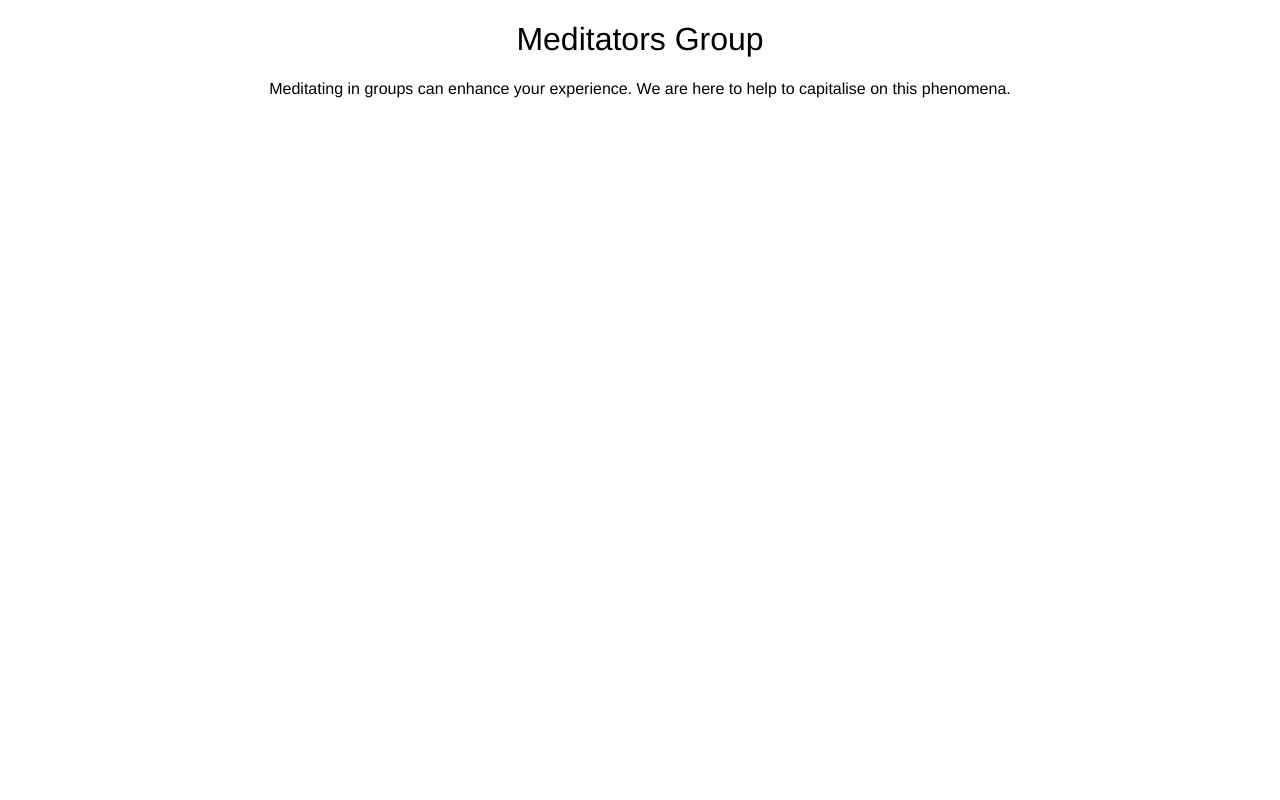
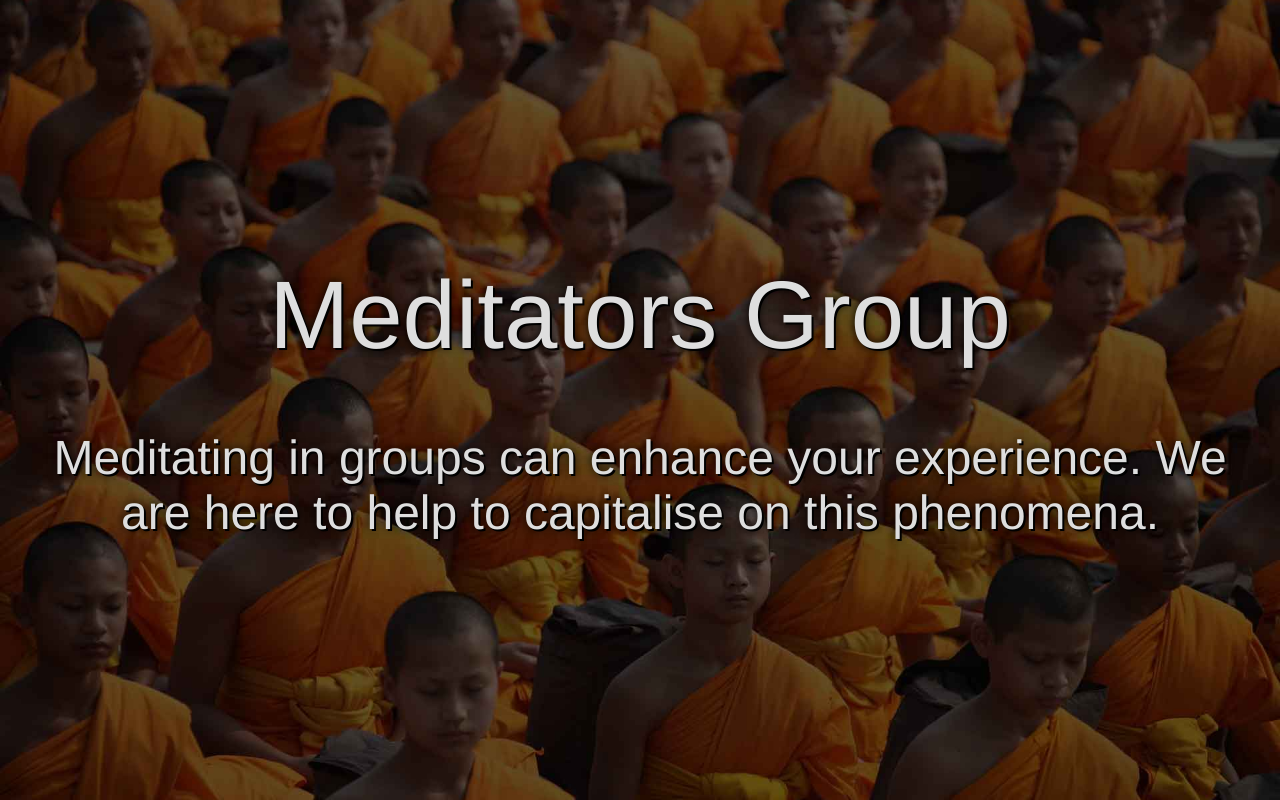
Before and after one commit to sharpdigital/meditators.group, a plain HTML site: page index.html in a window 1280 px wide. Drawn offline with Linux system fonts and the light colour scheme.

Commit message:
formatting and background

```diff
--- a/index.html
+++ b/index.html
@@ -4,15 +4,47 @@
   <title>Meditators Group</title>
   <style type="text/css">
     * {
+      padding: 0;
+      margin: 0;
       font-family: "HelveticaNeue-Light", "Helvetica Neue Light", "Helvetica Neue", Helvetica, Arial, "Lucida Grande", sans-serif;
       font-weight: 300;
     }
-    h1 { text-align: center; }
-    p { text-align: center; }
+    html, body, article {
+      width: 100%;
+      height: 100%;
+    }
+    article {
+      background-image: url('assets/bg.jpg');
+      background-position: center;
+      background-repeat: no-repeat;
+      background-size: cover;
+      width: 100%;
+      height: 100%;
+      display: flex;
+      flex-direction: column;
+      justify-content: center;
+      align-items: center;
+    }
+    h1, p {
+      color: #dedede;
+      text-align: center;
+      padding: 30px;
+      text-shadow:
+          2px 2px black,
+          0 0 10px black;
+    }
+    h1 {
+      font-size: 6em;
+    }
+    p {
+      font-size: 3em;
+    }
   </style>
 </head>
 <body>
-  <h1>Meditators Group</h1>
-  <p>Meditating in groups can enhance your experience. We are here to help to capitalise on this phenomena.</p>
+  <article>
+    <h1>Meditators Group</h1>
+    <p>Meditating in groups can enhance your experience. We are here to help to capitalise on this phenomena.</p>
+  </article>
 </body>
 </html>
```
Also changed, not shown: assets/bg.jpg (added), assets/supreme-patriarch-464447_1920.jpg (added), assets/supreme-patriarch-464450_1920.jpg (added), assets/thailand-453382_1920.jpg (added), 1 other file.
